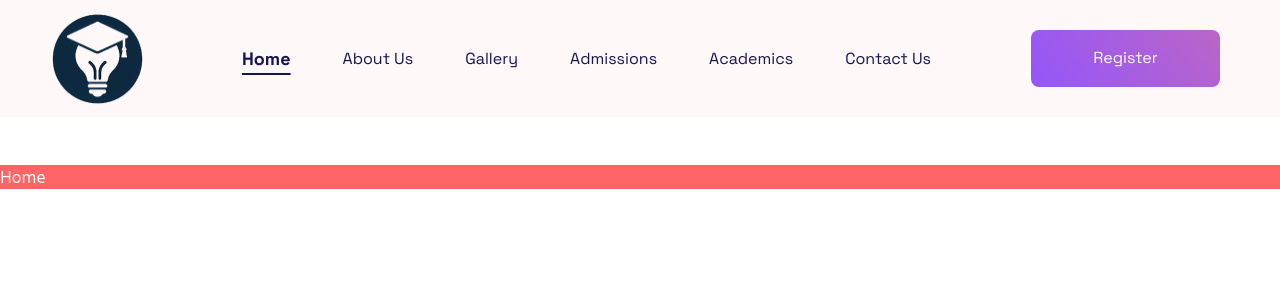
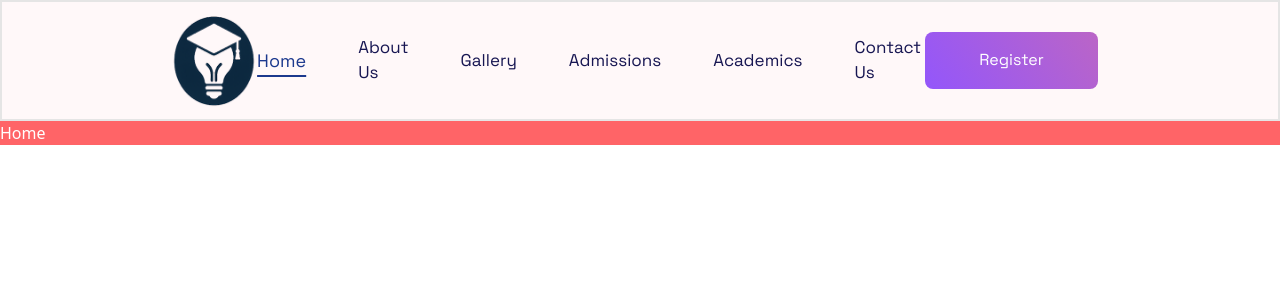
Before and after one commit to Ezekiel-Faith/Smart-School, a React (Vite) app: page /Home in a window 1280 px wide. Shown: the top 300 px of the page. Built offline with nearby package versions, Linux system fonts and the light colour scheme.

Commit message:
Corrections

```diff
--- a/src/header.css
+++ b/src/header.css
@@ -3,31 +3,14 @@
   background: linear-gradient(233deg, #ED7884 -127.38%, #9055FF 108.2%);
   transition: all 0.3s ease-in-out;
 }
+
 .btn:hover{
-  opacity: 0.8;
-  scale: 0.9;
-  color: black;
-  font-weight: bold;
+ background: linear-gradient(233deg, #7246c4 -127.38%, #2b105f 108.2%);
 }
 
 .nav-link {
   position: relative;
 }
-
-.nav-link:hover {
-  text-decoration: underline;
-}
-
-/* Style for active link */
-.nav-link:target,
-:target ~ .nav-link[href="Home.jsx"] { /* Fallback for home */
-  font-size: 18px !important;
-  font-weight: bold;
-  text-decoration: underline;
-  text-decoration-color: #9055ff;
-  text-decoration-thickness: 2px;
-}
-
 
 /* Responsive breakpoints */
 @media (max-width: 1024px) {
--- a/src/pages/Header.jsx
+++ b/src/pages/Header.jsx
@@ -22,11 +22,12 @@ function Header() {
   };
 
   return (
-    <header className="flex justify-between items-center px-12 py-3 bg-SoftWhite  mb-12">
+    <>
+    <section className='px-12 py-3 bg-SoftWhite border-2 ' >
+    <header className="flex justify-between items-center mx-30">
       <Link to="/" onClick={() => handleNavClick('home')}>
         <img src={logo} alt="Logo" className="w-[98px] h-[92.505px]"/>
       </Link>
-
       <nav className='flex items-center gap-2'>
         <ul className='flex items-center gap-12'>
           {NavLinks.map((link) => (
@@ -35,10 +36,10 @@ function Header() {
                 to={`${link.path}`}
                 onClick={() => setActiveLink(link.id)}
                 className={`
-                  text-[16px] font-project transition-all duration-300
+                  text-[17px] font-project transition-all text-PurpleBlend duration-300
                   ${activeLink === link.id
-                    ? 'text-[18px] font-bold underline underline-offset-8 decoration-2 decoration-project text-project'
-                    : 'text-project hover:underline hover:underline-offset-4 hover:decoration-2 hover:decoration-PurpleBlend'
+                    ? 'text-[18px] underline underline-offset-8 text-blue-900 decoration-blue-900 decoration-2'
+                    : 'text-project hover:text-gray-300 '
                   }
                 `}
               >
@@ -55,6 +56,8 @@ function Header() {
         Register
       </button>
     </header>
+    </section>
+    </>
   );
 }
 
```
